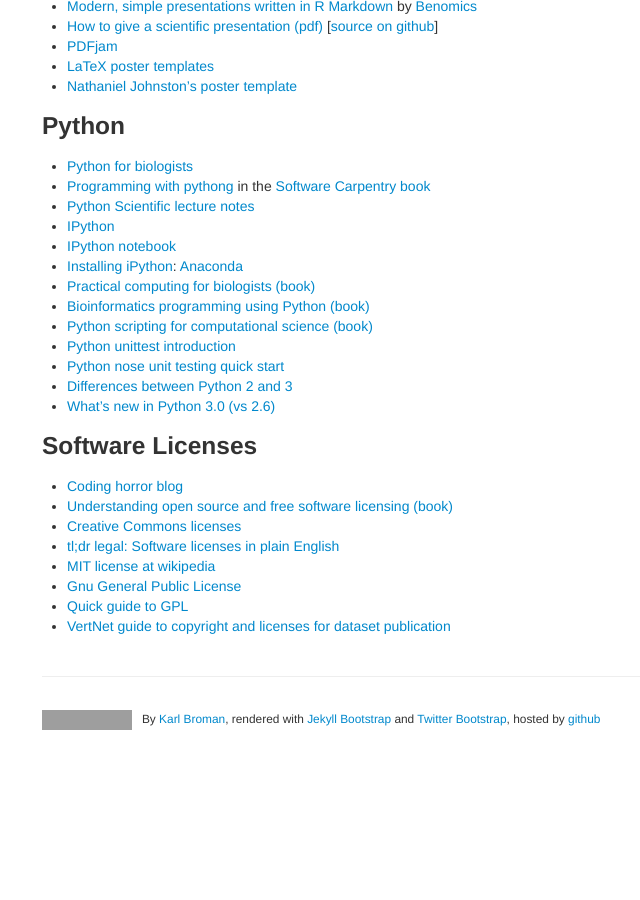
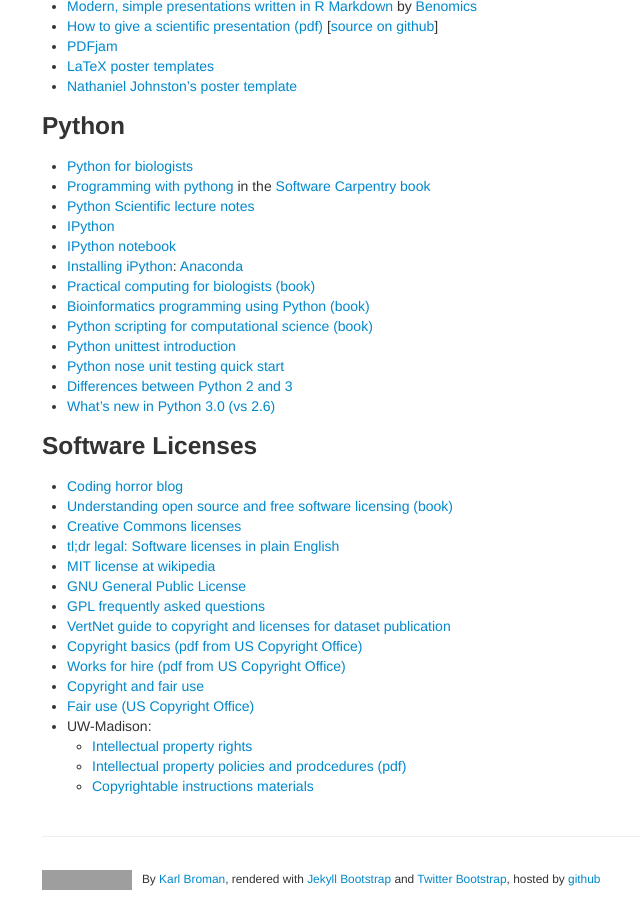
Before and after one commit to kbroman/Tools4RR, a Jekyll site: the page built from pages/resources.md, in a window 1280 px wide and 900 px high, scrolled down 3459 px. Shown: the whole window, without its empty margins (248-888 px from the left). Built offline with Jekyll 4.4.1, drawn with Linux system fonts in a browser that asks for light colours; before the commit the page ends 4199 px from its top, so only the background shows below that; grey boxes are pictures that could not be loaded.

Commit message:
Add some links to resources page

```diff
--- a/pages/resources.md
+++ b/pages/resources.md
@@ -239,6 +239,14 @@
 - [Creative Commons licenses](https://creativecommons.org/licenses/)
 - [tl;dr legal: Software licenses in plain English](https://tldrlegal.com/)
 - [MIT license at wikipedia](http://en.wikipedia.org/wiki/MIT_License)
-- [Gnu General Public License](https://www.gnu.org/copyleft/gpl.html)
-- [Quick guide to GPL](http://www.gnu.org/licenses/quick-guide-gplv3.html)
+- [GNU General Public License](https://www.gnu.org/copyleft/gpl.html)
+- [GPL frequently asked questions](https://www.gnu.org/licenses/gpl-faq.html)
 - [VertNet guide to copyright and licenses for dataset publication](http://www.vertnet.org/resources/datalicensingguide.html)
+- [Copyright basics (pdf from US Copyright Office)](http://www.copyright.gov/circs/circ01.pdf)
+- [Works for hire (pdf from US Copyright Office)](http://www.copyright.gov/circs/circ09.pdf)
+- [Copyright and fair use](https://academictech.doit.wisc.edu/blend/create/copyright)
+- [Fair use (US Copyright Office)](http://www.copyright.gov/title17/92chap1.html#107)
+- UW-Madison:
+  - [Intellectual property rights](https://grad.wisc.edu/acadpolicy/#responsibleconductofresearch)
+  - [Intellectual property policies and prodcedures (pdf)](https://kb.wisc.edu/images/group156/32996/IntellectualPropertyPoliciesandProceduresforUniversityResearch.pdf)
+  - [Copyrightable instructions materials](http://www.uwsa.edu/fadmin/gapp/gapp27.htm)
```
